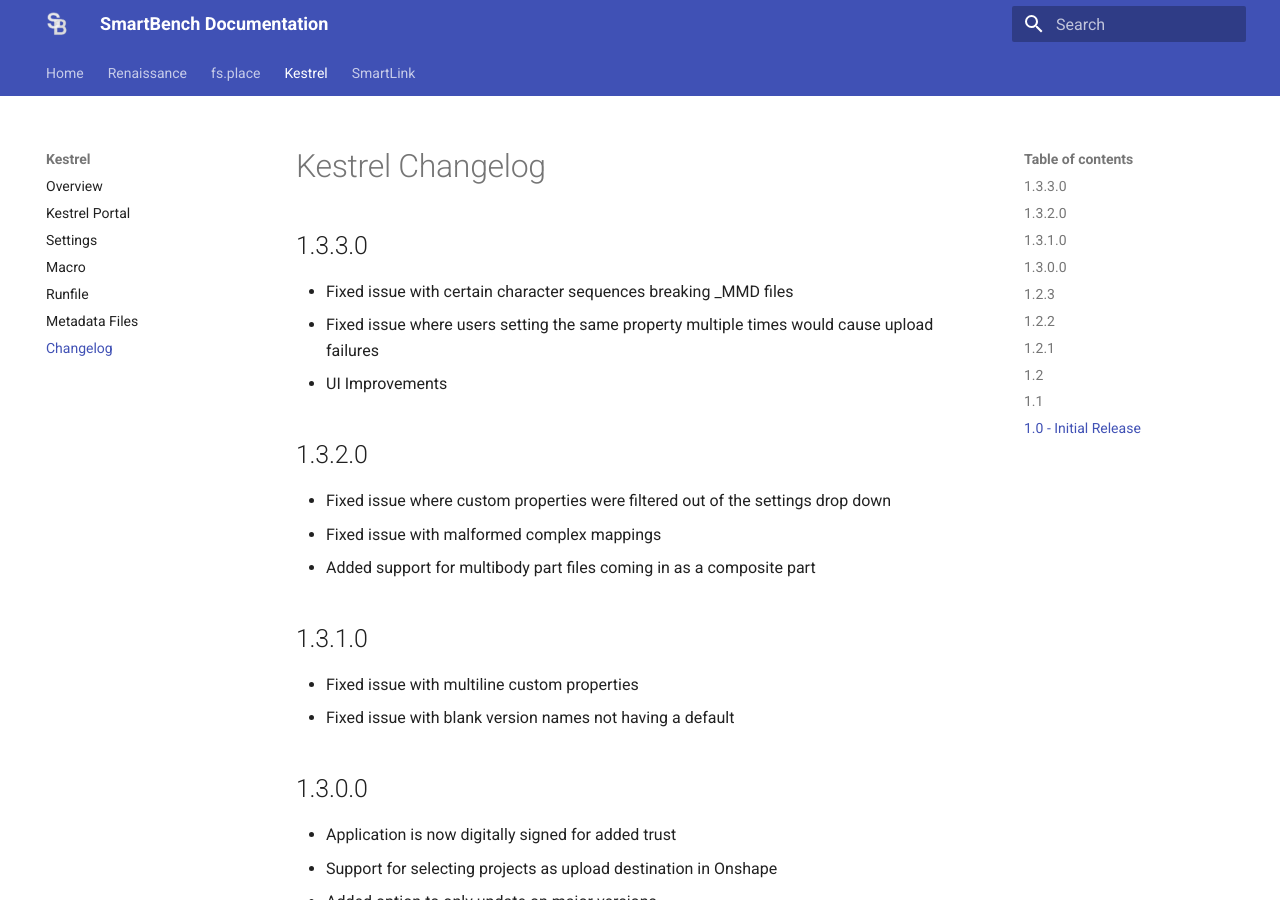
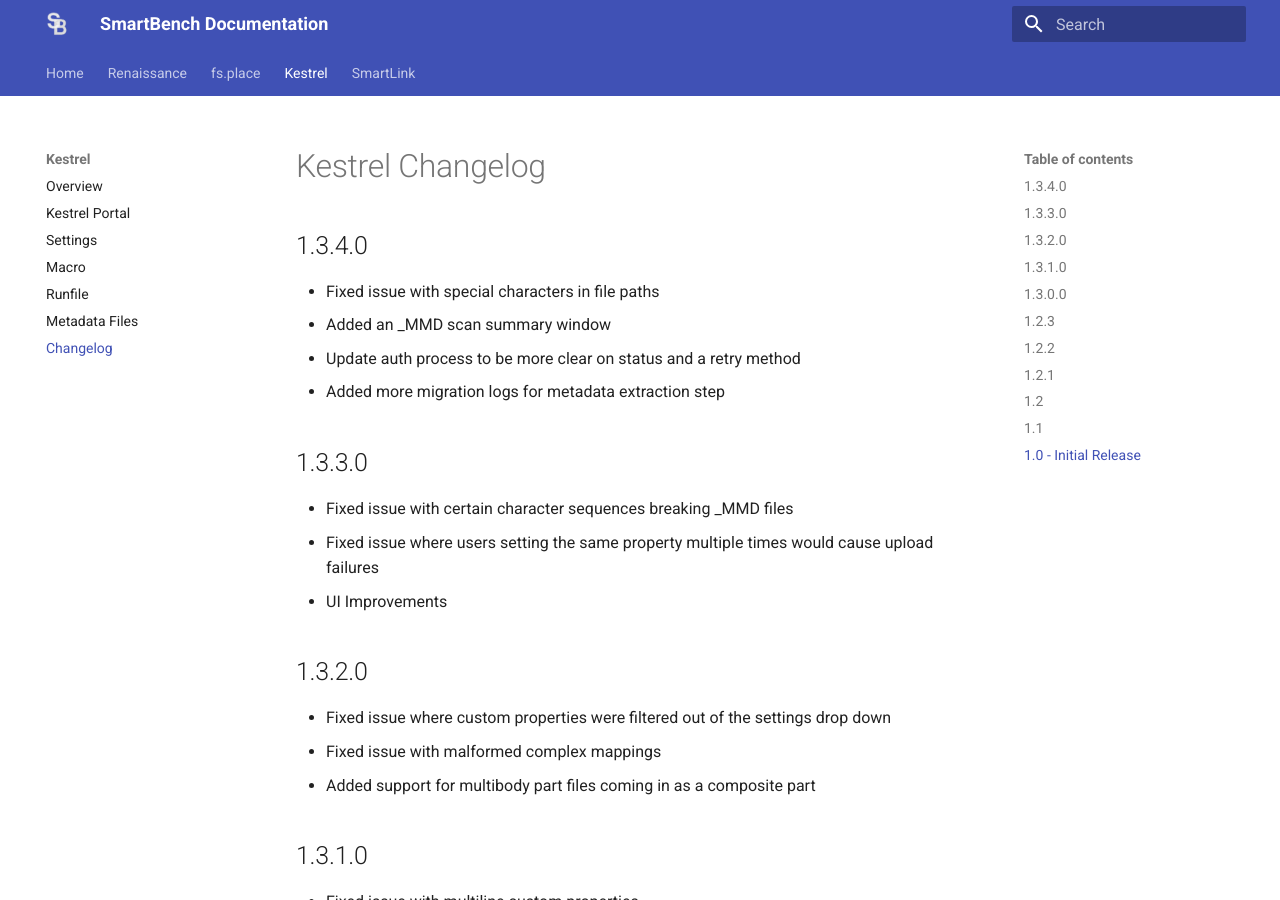
Before and after one commit to SmartBenchSoftware/Documentation, an MkDocs documentation site: the page built from docs/kestrel/changelog.md, in a window 1280 px wide and 900 px high. Built offline with MkDocs 1.6.1 and Material for MkDocs 9.7.7, drawn with Linux system fonts in a browser that asks for light colours.

Commit message:
Update changelog.md

```diff
--- a/docs/kestrel/changelog.md
+++ b/docs/kestrel/changelog.md
@@ -1,4 +1,10 @@
 # Kestrel Changelog
+
+## 1.3.4.0
+- Fixed issue with special characters in file paths
+- Added an _MMD scan summary window
+- Update auth process to be more clear on status and a retry method
+- Added more migration logs for metadata extraction step
 
 ## 1.3.3.0
 - Fixed issue with certain character sequences breaking _MMD files
```
